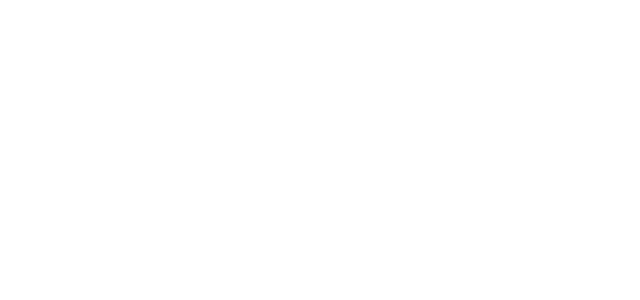
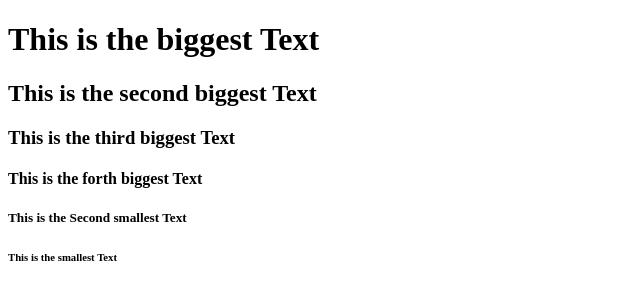
Before and after one commit to Satish1239/UIClass-August-24-2016-Homework, a plain HTML site: page Homework1/Index.html in a window 1280 px wide. Shown: the whole page, without its empty margins (0-640 px from the left). Drawn offline with Linux system fonts and the light colour scheme.

Commit message:
Header test

```diff
--- a/Homework1/Index.html
+++ b/Homework1/Index.html
@@ -6,6 +6,12 @@
 	<title>First Attempt</title>
 </head>
 <body>
+        <h1> This is the biggest Text</h1>
+        <h2> This is the second biggest Text</h2>
+        <h3> This is the third biggest Text</h3>
+        <h4> This is the forth biggest Text</h4>
+        <h5> This is the Second smallest Text</h5>
+        <h6> This is the smallest Text</h6>
 
 </body>
 </html>
```
